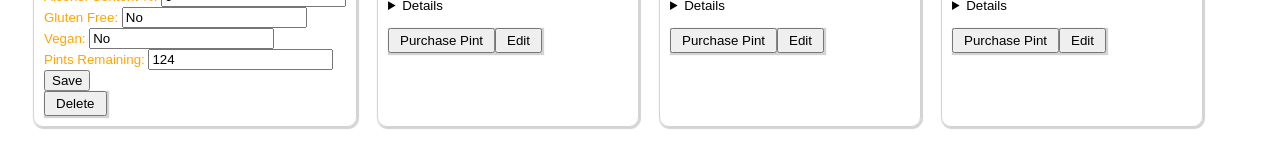
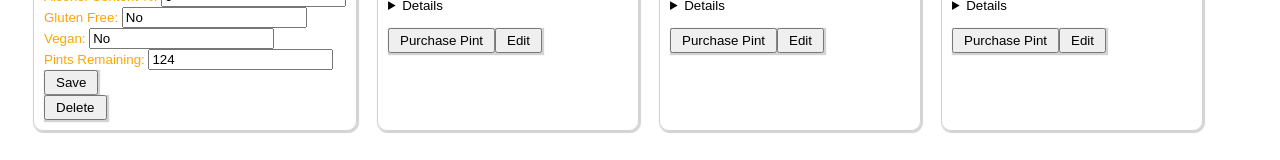
Before and after one commit to kentpmckinney/epi-tap-room, a React (Create React App) app: page / in a window 1280 px wide. Both pictures are taken after a click on the button "Add Keg". Shown: the part 241-401 px from the top of the page. Built offline with nearby package versions, Linux system fonts and the light colour scheme.

Commit message:
change input to button to make styling consistent in Edit form

```diff
--- a/src/components/Edit/Edit.jsx
+++ b/src/components/Edit/Edit.jsx
@@ -13,9 +13,7 @@ const Edit = props => {
       <div><label>Gluten Free: <input id='gluten' defaultValue={keg.isGlutenFree ? 'Yes' : 'No'} /></label></div>
       <div><label>Vegan: <input id='vegan' defaultValue={keg.isVegan ? 'Yes' : 'No'} /></label></div>
       <div><label>Pints Remaining: <input id='pints' defaultValue={keg.pintsRemaining} /></label></div>
-      <div>
-        <input type='submit' value='Save' />
-      </div>
+      <div><button type='submit'>Save</button></div>
       <div><button onClick={props.onDelete} id={keg.key}>Delete</button></div>
     </form>
   );
--- a/src/components/KegList/KegList.jsx
+++ b/src/components/KegList/KegList.jsx
@@ -68,7 +68,7 @@ class KegList extends React.Component {
 }
 
 KegList.propTypes = {
-  kegReducer: PropTypes.arrayOf(Object)
+  kegData: PropTypes.object
 }
 
 const mapStateToProps = state => { return { kegs: state.kegReducer, edit: state.editReducer } }
```
